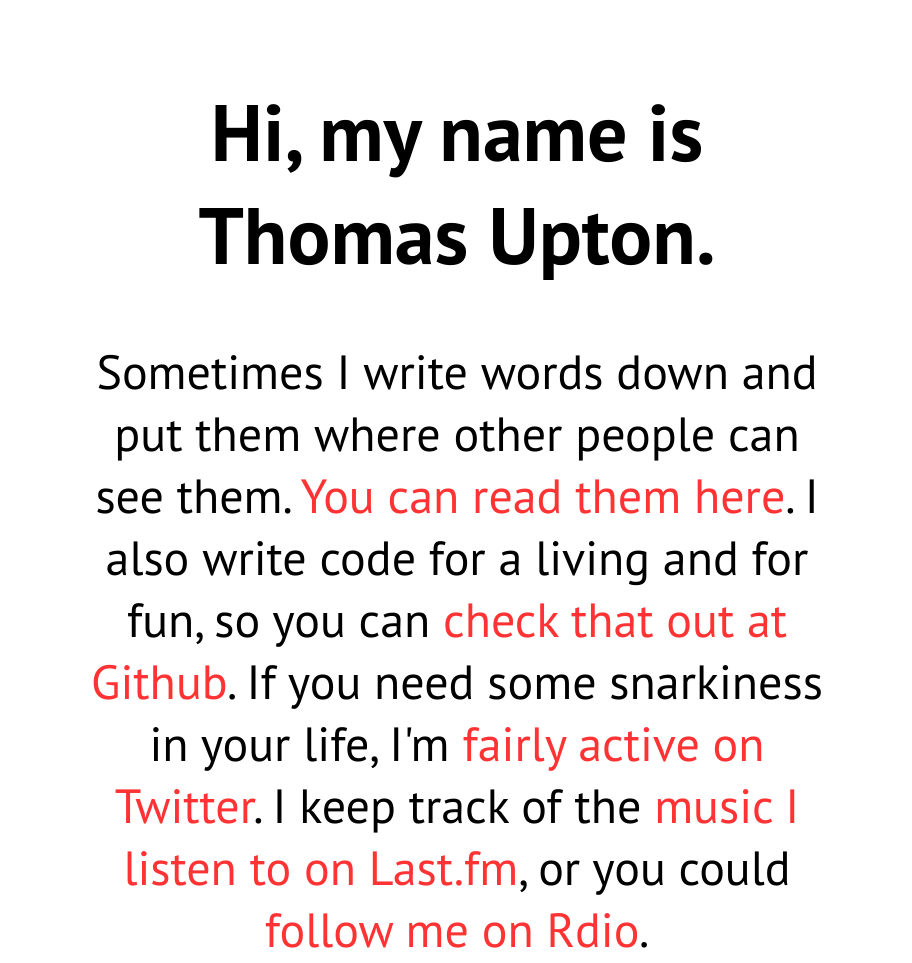
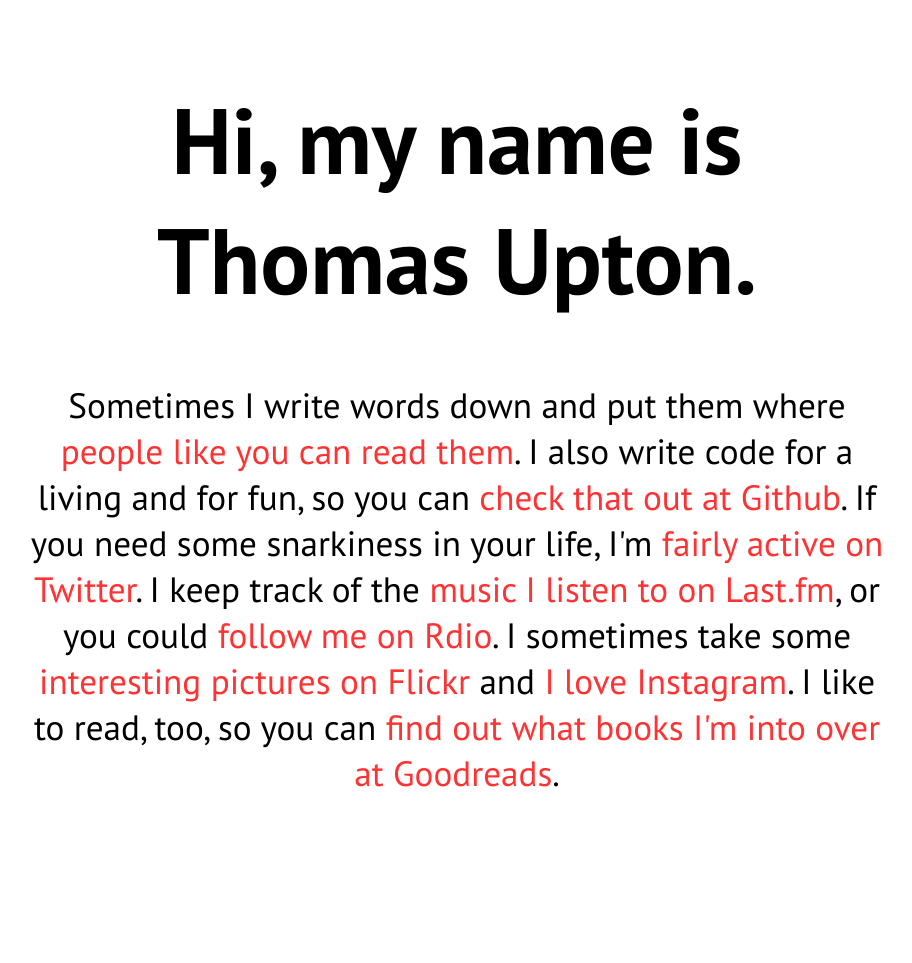
Before and after one commit to tupton/thomasupton.com, a plain HTML site: page public/index.html in a window 1280 px wide. Shown: the whole page, without its empty margins (183-1095 px from the left). After the commit the page ends 876 px from the top, so only its background shows below. Drawn offline with Linux system fonts and the light colour scheme.

Commit message:
Adjust text and font size.

```diff
--- a/public/css/main.css
+++ b/public/css/main.css
@@ -12,17 +12,17 @@ body {
 
 #page {
     margin: 5em auto;
-    width: 85%;
+    width: 100%;
     text-align: center;
     font-family: 'PT Sans', 'Helvetica Neue', Arial, sans-serif;
 }
 
 #page h1 {
-    font-size: 5em;
+    font-size: 5.8em;
 }
 
 #page p {
-    font-size: 3em;
+    font-size: 2.2em;
 }
 
 #page a {
--- a/public/index.html
+++ b/public/index.html
@@ -10,11 +10,24 @@
     <body>
         <div id="page">
             <h1>Hi, my name is Thomas Upton.</h1>
-            <p>Sometimes I write words down and put them where other people can see them. <a href="http://blog.thomasupton.com" title="blog.thomasupton.com">You can read them here</a>.
-            I also write code for a living and for fun, so you can <a href="http://github.com/tupton" title="tupton at Github">check that out at Github</a>. If you need some snarkiness
-            in your life, I'm <a href="http://twitter.com/thomasupton/" title="@thomasupton on Twitter">fairly active on Twitter</a>. I keep track of the
-            <a href="http://last.fm/tupton" title="tupton at Last.fm">music I listen to on Last.fm</a>, or you could
-            <a href="http://www.rdio.com/people/thomasupton/" title="thomasupton on Rdio">follow me on Rdio</a>.</p>
+            <p>
+                Sometimes I write words down and put them where <a
+                href="http://blog.thomasupton.com" title="blog.thomasupton.com">people
+                like you can read them</a>. I also write code for a living and for fun, so you
+                can <a href="http://github.com/tupton" title="tupton at Github">check that out at
+                Github</a>. If you need some snarkiness in your life, I'm <a
+                href="http://twitter.com/thomasupton/" title="@thomasupton on Twitter">fairly
+                active on Twitter</a>. I keep track of the <a
+                href="http://www.last.fm/user/TUpton" title="tupton at Last.fm">music I listen
+                to on Last.fm</a>, or you could <a
+                href="http://www.rdio.com/people/thomasupton/" title="thomasupton on
+                Rdio">follow me on Rdio</a>. I sometimes take some <a
+                href="http://www.flickr.com/photos/third/" title="tupton on Flickr">interesting
+                pictures on Flickr</a> and <a href="http://followgram.me/tupton" title="tupton
+                on Followgram, an Instagram viewer">I love Instagram</a>. I like to read, too,
+                so you can <a href="http://www.goodreads.com/user/show/9625525-thomas" title="Thomas
+                Upton on Goodreads">find out what books I'm into over at Goodreads</a>.
+            </p>
         </div>
     </body>
 </html>
```
